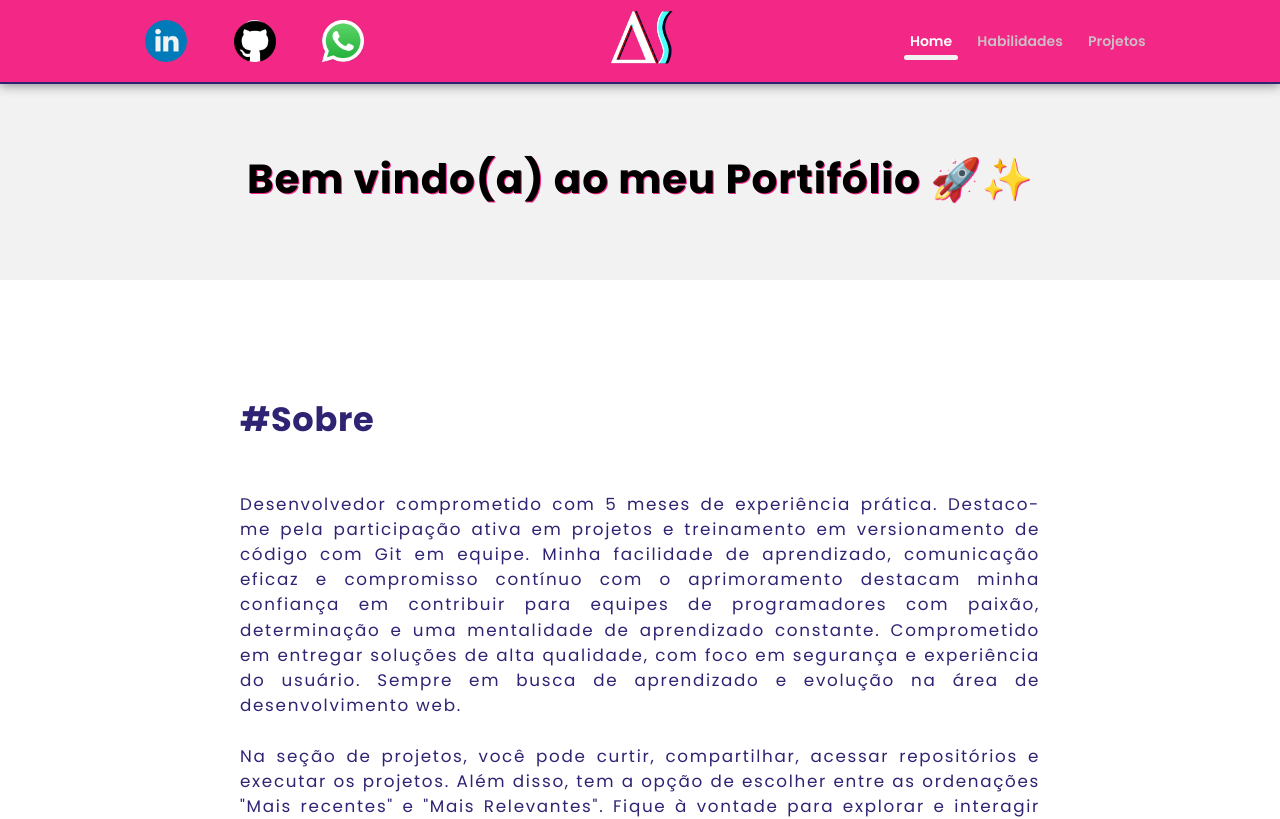
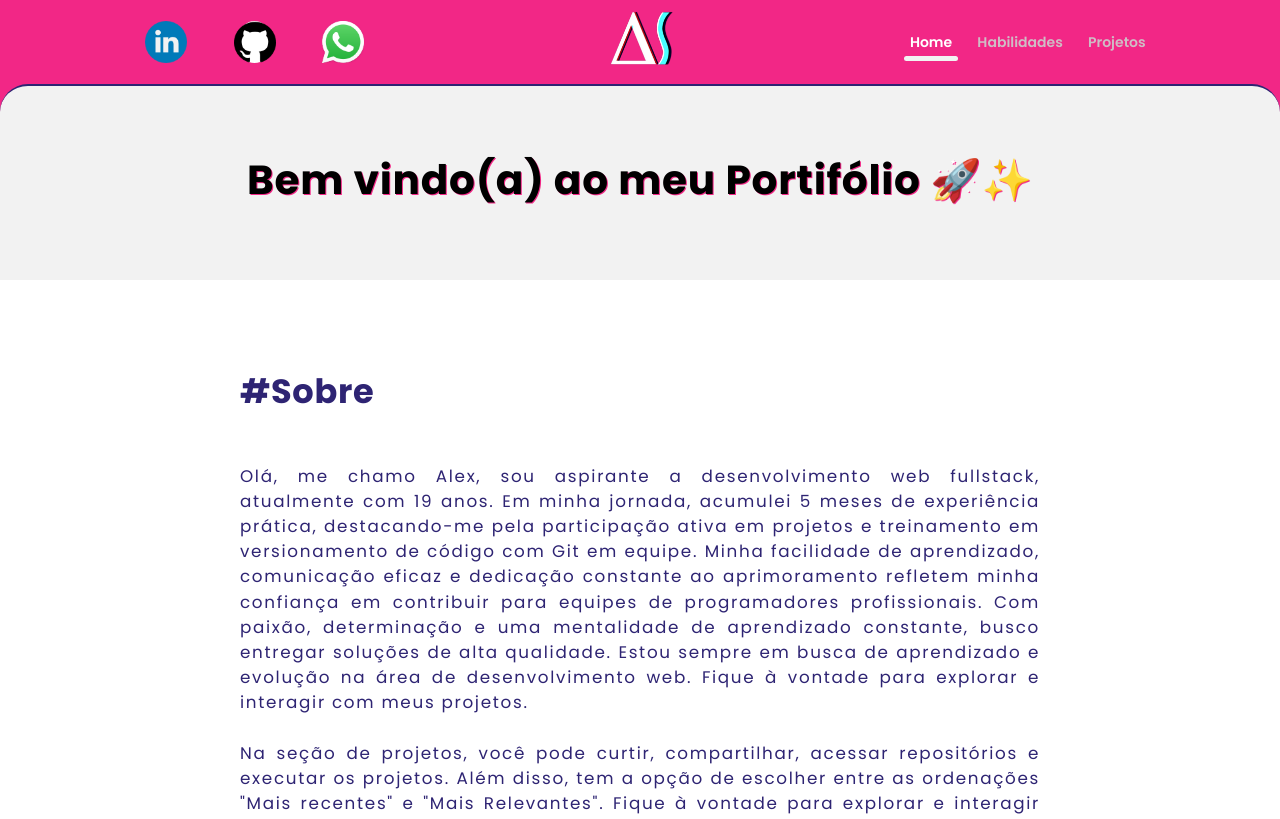
Before and after one commit to alexsantos-dev/AS_Front_Portifolio, a React (Vite) app: page / in a window 1280 px wide. Shown: the top 819 px of the page. Built offline with nearby package versions, Linux system fonts and the light colour scheme.

Commit message:
ajustes de estilo

```diff
--- a/src/components/MobileFooter.jsx
+++ b/src/components/MobileFooter.jsx
@@ -33,7 +33,7 @@ export function MobileFooter() {
             className={` sobreBtn ${homeAtivo ? "ativo" : ""}`}>
             <a href="#Sobre">
               <img src="/me.svg" alt="home" />
-              Home
+              Sobre
             </a>
           </button>
         </li>
--- a/src/components/Navbar.styled.jsx
+++ b/src/components/Navbar.styled.jsx
@@ -23,8 +23,6 @@ export const Nav = styled.nav`
   align-items: center;
   justify-content: space-between;
   z-index: 10;
-  border-bottom: solid 2px #2e2473;
-  box-shadow: #909090 0px 2px 10px;
 
   div.btn {
     display: none;
--- a/src/components/Secoes.jsx
+++ b/src/components/Secoes.jsx
@@ -2,21 +2,25 @@ import { SecoesContainer } from "./Secoes.styles";
 export function Secoes() {
   return (
     <SecoesContainer>
-      <section id="bem-vindo">
-        <h1>Bem vindo(a) ao meu Portifólio 🚀✨</h1>
-      </section>
+      <div className="bg-nav-section">
+        <section id="bem-vindo">
+          <h1>Bem vindo(a) ao meu Portifólio 🚀✨</h1>
+        </section>
+      </div>
       <section id="Sobre">
         <h2>#Sobre</h2>
         <p>
-          Desenvolvedor comprometido com 5 meses de experiência prática.
-          Destaco-me pela participação ativa em projetos e treinamento em
-          versionamento de código com Git em equipe. Minha facilidade de
-          aprendizado, comunicação eficaz e compromisso contínuo com o
-          aprimoramento destacam minha confiança em contribuir para equipes de
-          programadores com paixão, determinação e uma mentalidade de
-          aprendizado constante. Comprometido em entregar soluções de alta
-          qualidade, com foco em segurança e experiência do usuário. Sempre em
-          busca de aprendizado e evolução na área de desenvolvimento web.
+          Olá, me chamo Alex, sou aspirante a desenvolvimento web fullstack,
+          atualmente com 19 anos. Em minha jornada, acumulei 5 meses de
+          experiência prática, destacando-me pela participação ativa em projetos
+          e treinamento em versionamento de código com Git em equipe. Minha
+          facilidade de aprendizado, comunicação eficaz e dedicação constante ao
+          aprimoramento refletem minha confiança em contribuir para equipes de
+          programadores profissionais. Com paixão, determinação e uma
+          mentalidade de aprendizado constante, busco entregar soluções de alta
+          qualidade. Estou sempre em busca de aprendizado e evolução na área de
+          desenvolvimento web. Fique à vontade para explorar e interagir com
+          meus projetos.
         </p>
         <p>
           Na seção de projetos, você pode curtir, compartilhar, acessar
--- a/src/components/Secoes.styles.jsx
+++ b/src/components/Secoes.styles.jsx
@@ -33,14 +33,21 @@ export const SecoesContainer = styled.div`
     }
   }
   section#bem-vindo {
+    border-radius: 2em 2em 0 0;
     width: 100%;
+    margin-bottom: 0;
     max-width: 100%;
     height: 14em;
     background-color: #f2f2f2;
+    border-top: solid 2px #2e2473;
 
     h1 {
+      z-index: 1;
       text-shadow: 1px 1px #f22786;
       padding-bottom: 1em;
     }
   }
+  div.bg-nav-section {
+    background-color: #f22786;
+  }
 `;
```
Also changed, not shown: public/wave.svg (added).
